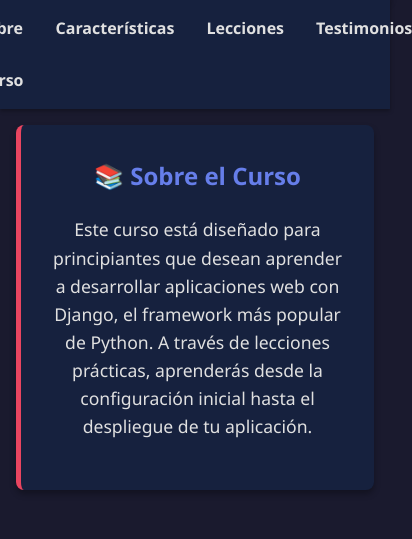
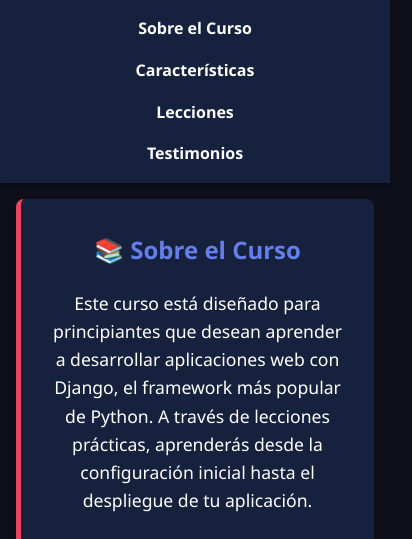
Before and after one commit to iroennys-admin/Django-iro, a plain HTML site: page docs/index.html in a window 390 px wide. Shown: the part 294-833 px from the top of the page, 412 px wide, since content can reach past the window. Drawn offline with Linux system fonts and the light colour scheme.

Commit message:
Mejora el diseño web: añade SEO, accesibilidad y diseño responsivo

```diff
--- a/docs/css/styles.css
+++ b/docs/css/styles.css
@@ -9,8 +9,9 @@
     --success-color: #4CAF50;
     --warning-color: #FFC107;
     --danger-color: #F44336;
-    --text-color: #e0e0e0;
+    --text-color: #ffffff;
     --text-dark: #ffffff;
+    --background-color: #0f0f1a;
 }
 
 body {
@@ -19,7 +20,7 @@
     margin: 0;
     padding: 0;
     color: var(--text-color);
-    background-color: var(--dark-color);
+    background-color: var(--background-color);
 }
 
 header {
@@ -281,4 +282,18 @@
     .container {
         padding: 1rem;
     }
+
+    .lessons {
+        grid-template-columns: 1fr;
+    }
+
+    .features {
+        grid-template-columns: 1fr;
+    }
+
+    nav ul {
+        flex-direction: column;
+        gap: 1rem;
+        text-align: center;
+    }
 }
--- a/docs/index.html
+++ b/docs/index.html
@@ -3,7 +3,11 @@
 <head>
     <meta charset="UTF-8">
     <meta name="viewport" content="width=device-width, initial-scale=1.0">
+    <meta name="description" content="Aprende Django desde cero con este curso completo. Ideal para principiantes que desean desarrollar aplicaciones web con Python y Django.">
+    <meta name="keywords" content="Django, Python, desarrollo web, curso, tutorial, framework, backend">
+    <meta name="author" content="Iroennys Dev">
     <title>Curso de Django por Iroennys Dev</title>
+    <link rel="icon" href="https://www.djangoproject.com/favicon.ico" type="image/x-icon">
     <link rel="stylesheet" href="https://cdnjs.cloudflare.com/ajax/libs/font-awesome/6.0.0-beta3/css/all.min.css">
     <link rel="stylesheet" href="css/styles.css">
 </head>
```
